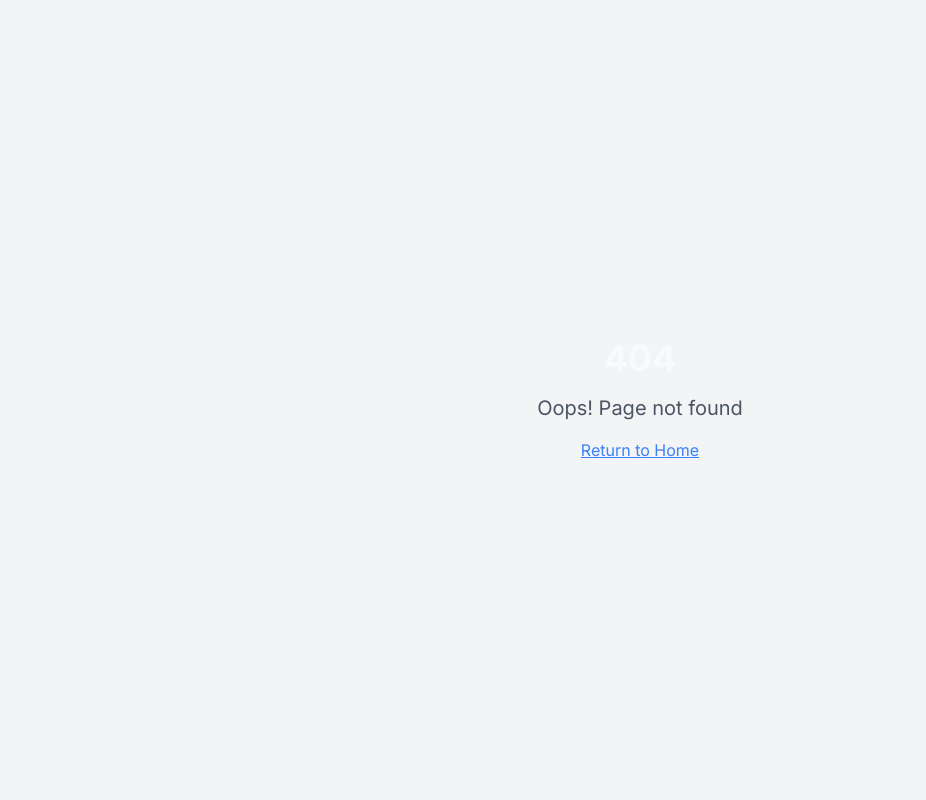
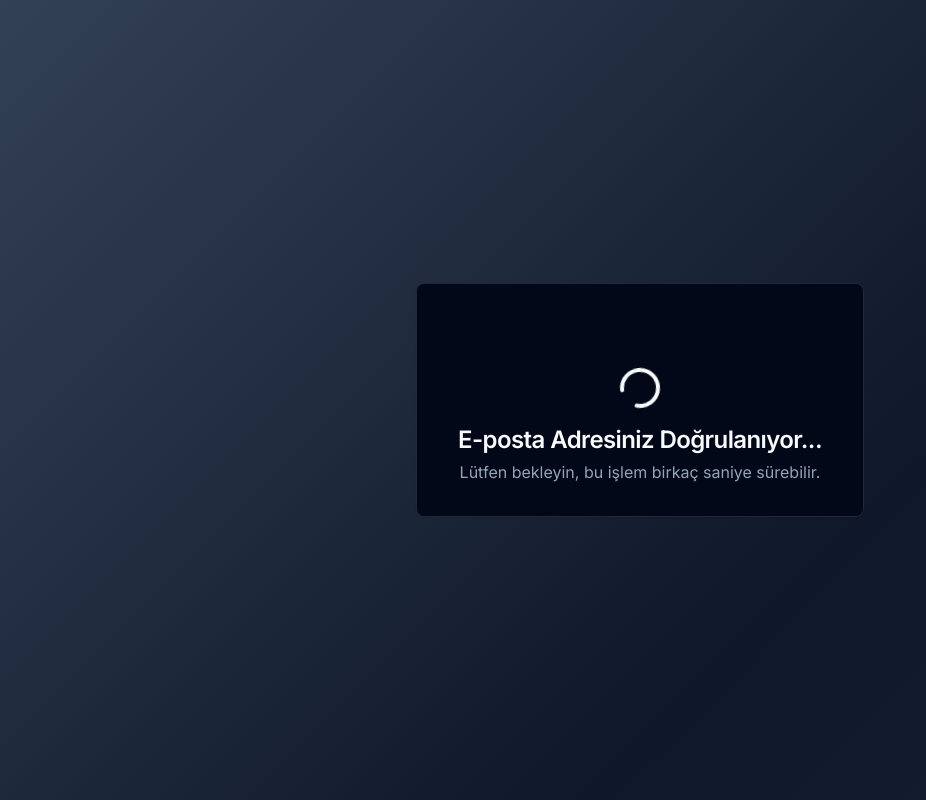
Before and after one commit to ssshepardX/crypto-buysell, a React (Vite) app: page /confirm-email in a window 1280 px wide. Before the commit this address had no page. Shown: the whole page, without its empty margins (0-926 px from the left). Built offline with nearby package versions, Linux system fonts and the light colour scheme.

Commit message:
[dyad] E-posta doğrulama sayfası eklendi - wrote 2 file(s)

```diff
--- a/src/App.tsx
+++ b/src/App.tsx
@@ -9,6 +9,7 @@ import Index from "./pages/Index";
 import Login from "./pages/Login";
 import Dashboard from "./pages/Dashboard";
 import Pricing from "./pages/Pricing";
+import ConfirmEmail from "./pages/ConfirmEmail";
 import NotFound from "./pages/NotFound";
 
 const queryClient = new QueryClient();
@@ -24,6 +25,7 @@ const App = () => (
             <Route path="/" element={<Index />} />
             <Route path="/login" element={<Login />} />
             <Route path="/pricing" element={<Pricing />} />
+            <Route path="/confirm-email" element={<ConfirmEmail />} />
 
             {/* Protected Routes */}
             <Route element={<ProtectedRoute />}>
--- /dev/null
+++ b/src/pages/ConfirmEmail.tsx
@@ -0,0 +1,79 @@
+import { useEffect, useState } from 'react';
+import { useNavigate } from 'react-router-dom';
+import { supabase } from '@/integrations/supabase/client';
+import { Card, CardContent, CardHeader, CardTitle } from '@/components/ui/card';
+import { CheckCircle, XCircle, Loader2 } from 'lucide-react';
+
+type Status = 'verifying' | 'success' | 'error';
+
+const ConfirmEmail = () => {
+  const [status, setStatus] = useState<Status>('verifying');
+  const navigate = useNavigate();
+
+  useEffect(() => {
+    const { data: { subscription } } = supabase.auth.onAuthStateChange((event, session) => {
+      if (event === 'SIGNED_IN' && session) {
+        setStatus('success');
+        setTimeout(() => {
+          navigate('/dashboard');
+        }, 3000); // 3 saniye sonra yönlendir
+      }
+    });
+
+    // Eğer bir süre sonra hala session yoksa hata olarak kabul et
+    const timer = setTimeout(() => {
+        if (status === 'verifying') {
+            setStatus('error');
+        }
+    }, 10000); // 10 saniye timeout
+
+    return () => {
+      subscription.unsubscribe();
+      clearTimeout(timer);
+    };
+  }, [navigate, status]);
+
+  const renderContent = () => {
+    switch (status) {
+      case 'verifying':
+        return (
+          <div className="flex flex-col items-center text-center">
+            <Loader2 className="h-12 w-12 animate-spin mb-4" />
+            <CardTitle>E-posta Adresiniz Doğrulanıyor...</CardTitle>
+            <p className="text-muted-foreground mt-2">Lütfen bekleyin, bu işlem birkaç saniye sürebilir.</p>
+          </div>
+        );
+      case 'success':
+        return (
+          <div className="flex flex-col items-center text-center">
+            <CheckCircle className="h-12 w-12 text-green-500 mb-4" />
+            <CardTitle>Doğrulama Başarılı!</CardTitle>
+            <p className="text-muted-foreground mt-2">Hesabınız başarıyla aktive edildi. Kontrol paneline yönlendiriliyorsunuz...</p>
+          </div>
+        );
+      case 'error':
+        return (
+          <div className="flex flex-col items-center text-center">
+            <XCircle className="h-12 w-12 text-red-500 mb-4" />
+            <CardTitle>Doğrulama Başarısız</CardTitle>
+            <p className="text-muted-foreground mt-2">
+              Doğrulama bağlantısı geçersiz veya süresi dolmuş olabilir. Lütfen tekrar giriş yapmayı deneyin veya yeni bir doğrulama e-postası isteyin.
+            </p>
+          </div>
+        );
+    }
+  };
+
+  return (
+    <div className="min-h-screen flex items-center justify-center">
+      <Card className="w-full max-w-md">
+        <CardHeader />
+        <CardContent className="p-8">
+          {renderContent()}
+        </CardContent>
+      </Card>
+    </div>
+  );
+};
+
+export default ConfirmEmail;
```
